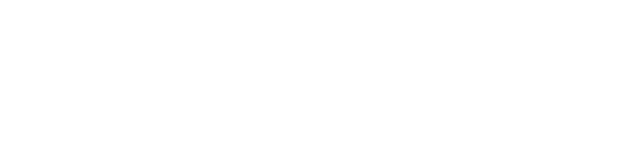
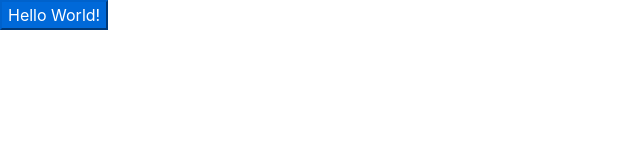
Before and after one commit to olinkirkland/cookbook, a plain HTML site: page index.html in a window 1280 px wide. Shown: the whole page, without its empty margins (0-640 px from the left). Drawn offline with nearby package versions, Linux system fonts and the light colour scheme.

Commit message:
Add hello world button

```diff
--- a/index.html
+++ b/index.html
@@ -21,6 +21,7 @@
   </head>
   <body>
     <!-- Start markdown here -->
+    <button class="btn-primary">Hello World!</button>
 
     <!-- Optional JavaScript -->
     <!-- jQuery first, then Popper.js, then Boostrap JS -->
```
